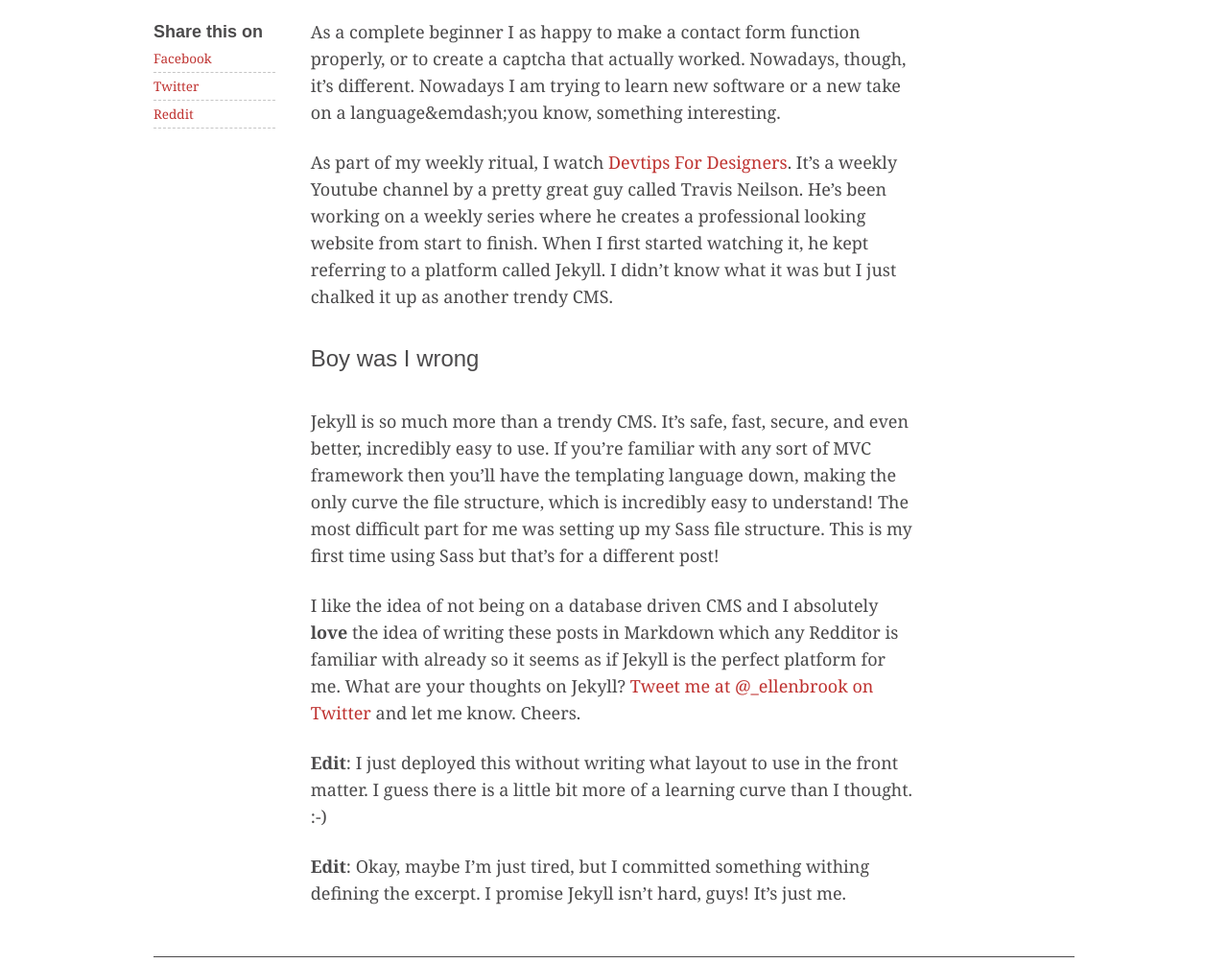
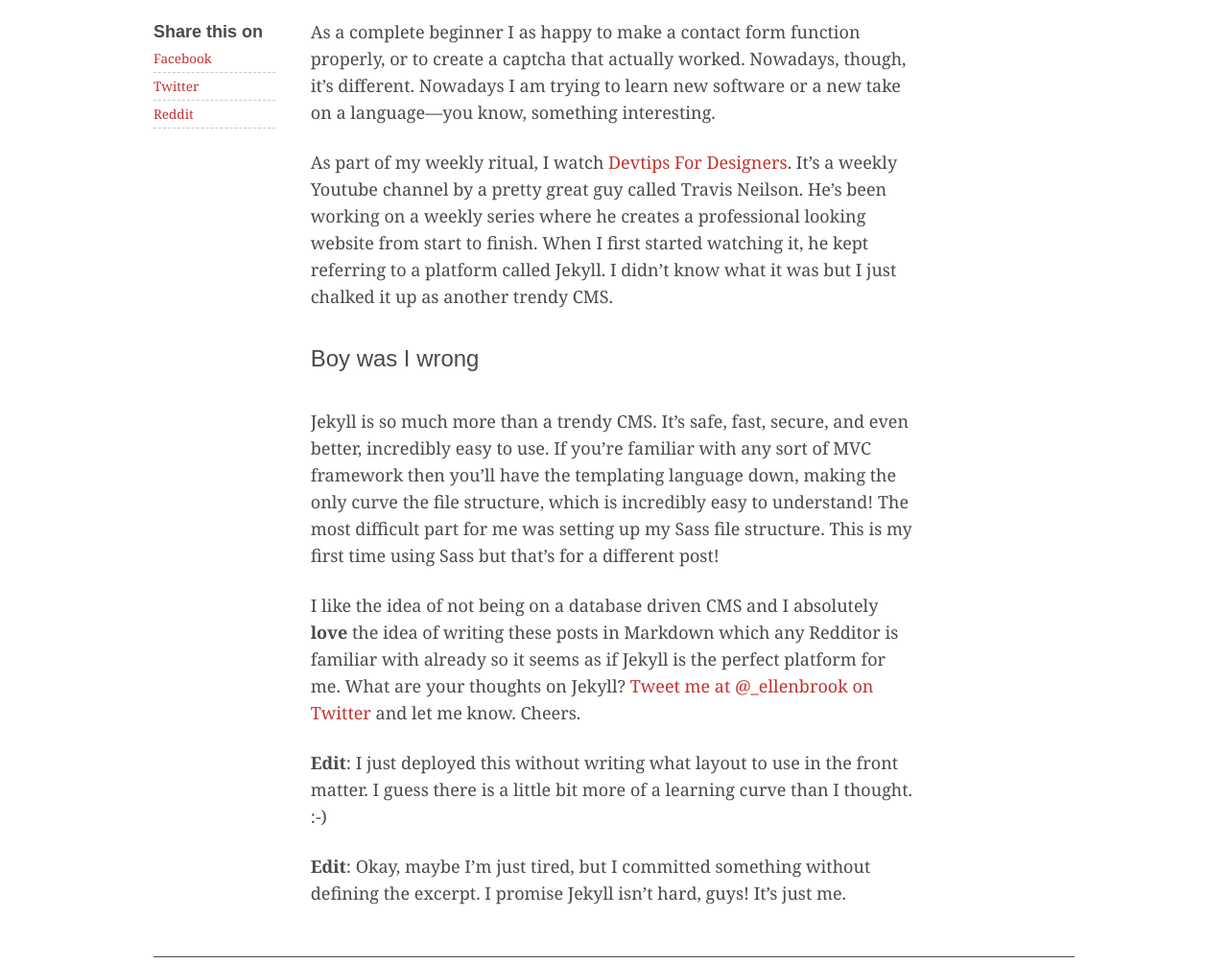
Before and after one commit to ellenbrook/ellenbrook.github.io, a Jekyll site: the page built from _posts/2014-08-28-I-made-the-move-to-jekyll.md, in a window 1280 px wide. Shown: the part 689-1693 px from the top of the page at 96% size. Built offline with Jekyll 4.4.1, drawn with Linux system fonts in a browser that asks for light colours; some web fonts are replaced.

Commit message:
Fix typos

```diff
--- a/_posts/2014-08-28-I-made-the-move-to-jekyll.md
+++ b/_posts/2014-08-28-I-made-the-move-to-jekyll.md
@@ -7,7 +7,7 @@ I'll be honest, I'm a junior level developer. There's absolutely no reason to pr
 
 <!--more-->
 
-As a complete beginner I as happy to make a contact form function properly, or to create a captcha that actually worked. Nowadays, though, it's different. Nowadays I am trying to learn new software or a new take on a language&emdash;you know, something interesting.
+As a complete beginner I as happy to make a contact form function properly, or to create a captcha that actually worked. Nowadays, though, it's different. Nowadays I am trying to learn new software or a new take on a language&mdash;you know, something interesting.
 
 As part of my weekly ritual, I watch [Devtips For Designers](https://www.youtube.com/watch?v=nTYP4IZvLWw). It's a weekly Youtube channel by a pretty great guy called Travis Neilson. He's been working on a weekly series where he creates a professional looking website from start to finish. When I first started watching it, he kept referring to a platform called Jekyll. I didn't know what it was but I just chalked it up as another trendy CMS.
 
@@ -18,4 +18,4 @@ I like the idea of not being on a database driven CMS and I absolutely **love**
 
 **Edit**: I just deployed this without writing what layout to use in the front matter. I guess there is a little bit more of a learning curve than I thought. :-)
 
-**Edit**: Okay, maybe I'm just tired, but I committed something withing defining the excerpt. I promise Jekyll isn't hard, guys! It's just me.
+**Edit**: Okay, maybe I'm just tired, but I committed something without defining the excerpt. I promise Jekyll isn't hard, guys! It's just me.
```
